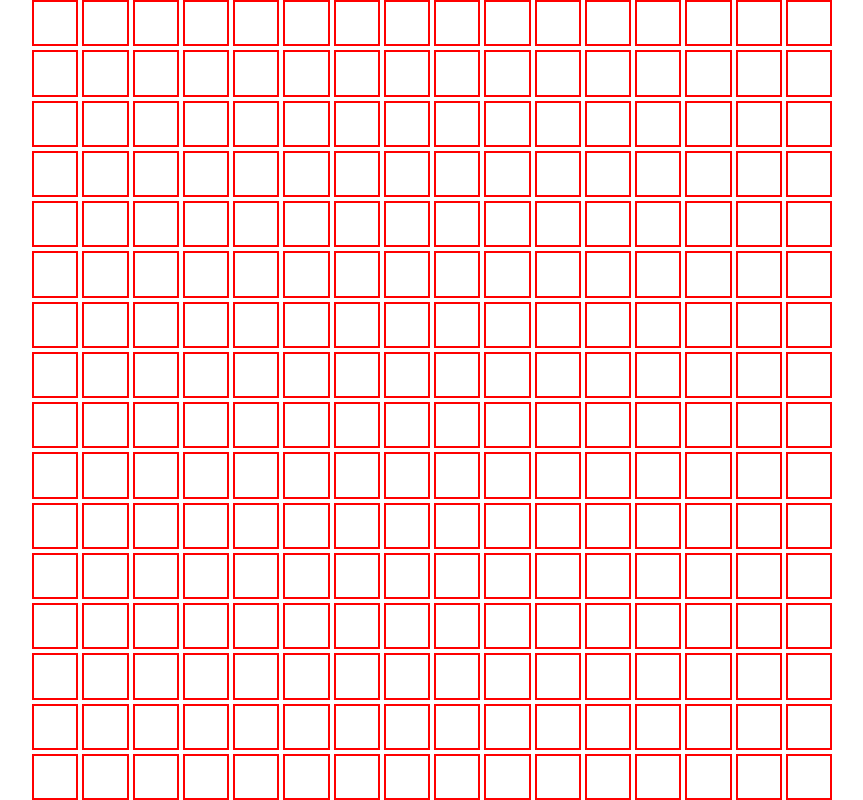
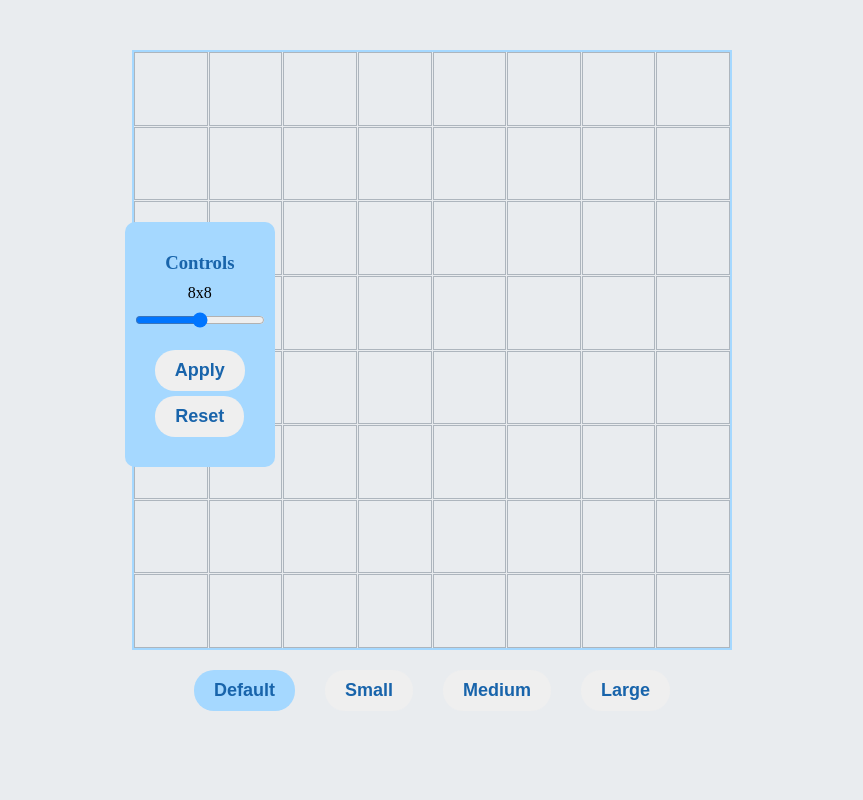
Before and after one commit to dakson99/etch-a-sketch1, a plain HTML site: page index.html in a window 1280 px wide. Shown: the whole page, without its empty margins (208-1071 px from the left). Drawn offline with Linux system fonts and the light colour scheme.

Commit message:
Add input range feature. Add styles

```diff
--- a/index.html
+++ b/index.html
@@ -9,6 +9,22 @@
   <body>
     <div class="container"></div>
 
+    <div class="label">
+        <button class="btn default">Default</button>
+        <button class="btn small">Small</button>
+        <button class="btn medium">Medium</button>
+        <button class="btn large">Large</button>
+      </div>
+      <div class="slider-div">
+        <div class="slider-value">
+          <h3 class="heading">Controls</h3>
+          <span class="value">8x8</span>
+          <input class="input" type="range" min = "2" max ="50" value""8">
+          <button class="btn btnApply">Apply</button>
+          <button class="btn btnReset">Reset</button>
+        </div>
+      </div>
+
     <script src="script.js"></script>
   </body>
 </html>
--- a/script.js
+++ b/script.js
@@ -1,28 +1,98 @@
 const container = document.querySelector('.container');
 const paprika = document.querySelector('.paprika');
+
+//btns
+const btns = document.querySelectorAll('.btn');
+const btnSmall = document.querySelector('.small');
+const btnMedium = document.querySelector('.medium');
+const btnLarge = document.querySelector('.large');
+const btnDefault = document.querySelector('.default');
+const label = document.querySelector('.label');
 
 const numberColumnsRows = function (n) {
   return `repeat(${n}, 1fr)`;
 };
 
+const styleGrid = function (n) {
     container.style.display = 'grid';
-container.style.gridTemplateColumns = numberColumnsRows('16');
-container.style.gridTemplateRows = numberColumnsRows('16');
-container.style.width = '800px';
-container.style.height = '800px';
+    container.style.gridTemplateColumns = numberColumnsRows(n);
+    container.style.gridTemplateRows = numberColumnsRows(n);
+    container.style.width = '600px';
+    container.style.height = '600px';
     container.style.margin = `0 auto`;
-/* container.style.border = `2px solid blue`; */
+    container.style.marginTop = `50px`;
+    container.style.border = `2px solid #a5d8ff`;
 
-container.style.gap = '4px';
+    container.style.gap = '1px';
+  };
 
-for (let i = 0; i < 16; i++) {
+  const displayGrid = function (n) {
+    for (let i = 0; i < n; i++) {
       const columns = document.createElement('div');
       columns.classList.add('paprika');
       container.appendChild(columns);
 
-  for (let y = 1; y < 16; y++) {
+      for (let y = 1; y < n; y++) {
         const rows = document.createElement('div');
         rows.classList.add('paprika');
         container.appendChild(rows);
       }
     }
+};
+
+displayGrid(8);
+styleGrid('8');
+
+label.addEventListener('click', function (e) {
+  btnDefault.classList.remove('color');
+  btns.forEach((el) => el.classList.remove('color'));
+
+  console.log(e.target);
+
+  if (e.target.classList.contains('btn')) {
+    const clicked = e.target;
+    clicked.classList.add('color');
+  }
+});
+
+btnDefault.classList.add('color');
+
+// set Default
+btnDefault.addEventListener('click', function () {
+  container.innerHTML = '';
+
+  displayGrid(8);
+  styleGrid('8');
+});
+
+// change grid
+btnSmall.addEventListener('click', function (e) {
+  container.innerHTML = '';
+  displayGrid(16);
+  styleGrid('16');
+});
+
+btnMedium.addEventListener('click', function () {
+  container.innerHTML = '';
+  displayGrid(32);
+  styleGrid('32');
+});
+
+btnLarge.addEventListener('click', function () {
+  container.innerHTML = '';
+  displayGrid(48);
+  styleGrid('48');
+});
+
+const input = document.querySelector('.input');
+console.log(input.value);
+const labelValue = document.querySelector('.value');
+
+input.addEventListener('click', function (e) {
+  container.innerHTML = '';
+  const val1 = input.value;
+  console.log(val1);
+  displayGrid(val1);
+  styleGrid(`${val1}`);
+  labelValue.textContent = `${val1}x${val1}`;
+});
--- a/style.css
+++ b/style.css
@@ -4,9 +4,72 @@
     box-sizing: border-box;
   }
 
-  .container {
+  body {
+    background-color: #e9ecef;
+    position: relative;
   }
 
   .paprika {
-    border: 2px solid red;
+    border: 1px solid #adb5bd;
+
+    border-style: ridge;
   }
+
+  .label {
+    display: flex;
+    width: 1000px;
+    justify-content: center;
+    gap: 30px;
+    margin: 20px auto;
+  }
+
+  .btn {
+    border: none;
+    padding: 10px 20px;
+    display: inline-block;
+
+    font-size: 18px;
+  }
+
+  .color {
+    background-color: #a5d8ff;
+  }
+
+  .slider-div {
+    position: absolute;
+    top: 26%;
+    left: 26%;
+    transform: translate(50%, 50%);
+  }
+
+  .slider-value {
+    display: flex;
+    flex-direction: column;
+    width: 150px;
+    align-items: center;
+    position: absolute;
+    gap: 10px;
+    background-color: #a5d8ff;
+    border-radius: 10px;
+    padding: 30px 10px;
+  }
+
+  .heading {
+    color: #1864ab;
+    font-weight: 600;
+  }
+
+  .input {
+    width: 100%;
+  }
+
+  .btn {
+    color: #1864ab;
+    border-radius: 20px;
+    font-weight: 600;
+  }
+
+  .btnApply {
+    margin-top: 12px;
+    margin-bottom: -5px;
+  }
```
Lines whose indentation alone changed are shown as unchanged.
